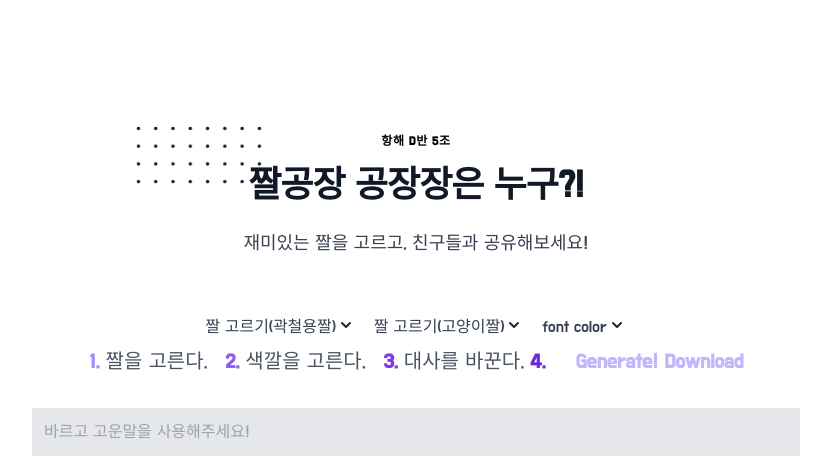
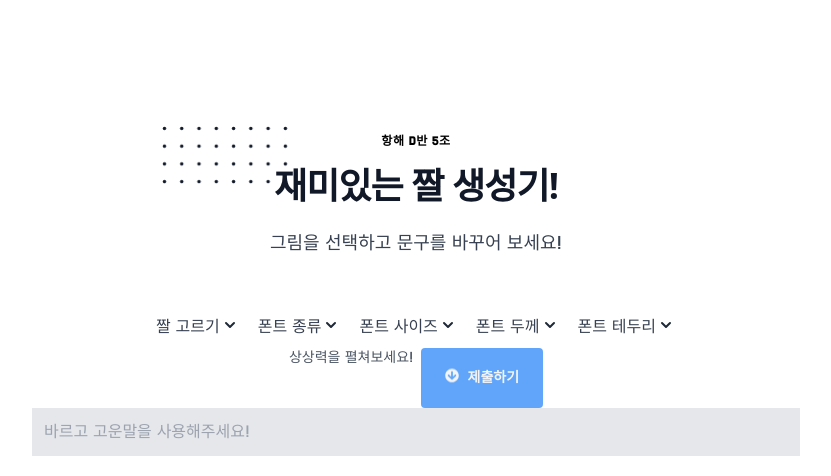
Before and after one commit to vivala0519/zzal_factory, a Flask app: page /making in a window 1280 px wide. Shown: the top 476 px of the page, without its empty margins (224-1055 px from the left). Run offline with Flask 2, Linux system fonts and the light colour scheme; some libraries are stand-ins or nearby versions.

Commit message:
making 이전 버전

```diff
--- a/templates/making.html
+++ b/templates/making.html
@@ -4,22 +4,16 @@
     <meta charset="utf-8">
     <meta http-equiv="X-UA-Compatible" content="IE=edge">
     <meta name="viewport" content="width=device-width, initial-scale=1">
-
     <meta property="og:title" content="we are penguins!">
     <meta property="og:image" content="https://user-images.githubusercontent.com/89088205/147902985-b7066e81-2280-4f3e-82f4-e37ad8ab19ef.jpg">
     <meta property="og:description" content="크리스마스에 어떤 장식을 할지 고민이시라구요? 여기로 들어오세요!">
     <meta property="og:image:width" content="1200">
     <meta property="og:image:height" content="630">
-
     <link rel="shortcut icon" href="../static/img/favi.png">
-
     <title>:: Untitled Christmas ::</title>
-
     <script src="https://ajax.googleapis.com/ajax/libs/jquery/3.5.1/jquery.min.js"></script>
     <link href="https://unpkg.com/tailwindcss@^2/dist/tailwind.min.css" rel="stylesheet">
     <script src="https://cdn.jsdelivr.net/gh/alpinejs/alpine@v2.x.x/dist/alpine.min.js" defer></script>
-
-
     <!-- js 파일들, 안쓰는걸 주석처리 -->
 
     <!-- <script src="../static/js/modal.js" defer></script> -->
@@ -27,15 +21,12 @@
     <script src="../static/js/generate.js"></script>
     <script src="../static/js/selectzzal.js"></script>
     <!-- css 파일들, 안쓰는걸 주석처리 -->
-
 <!--    <link rel="stylesheet" type="text/css" href="../static/css/Create.css"> -->
     <!-- <link rel="stylesheet" type="text/css" href="../static/css/loading.css"> -->
     <link rel="stylesheet" type="text/css" href="../static/css/main.css">
-
     <!-- 폰트랑 아이콘 -->
 
     <script src="https://use.fontawesome.com/releases/v5.2.0/js/all.js"></script>
-
     <link href="https://fonts.googleapis.com/css2?family=Inter:wght@400;500;600;700;800&display=swap"
           rel="stylesheet"/>
     <link rel="preconnect" href="https://fonts.googleapis.com">
@@ -43,14 +34,9 @@
     <link href="https://fonts.googleapis.com/css2?family=Do+Hyeon&display=swap" rel="stylesheet">
     <link href="https://cdnjs.cloudflare.com/ajax/libs/font-awesome/5.15.4/css/all.min.css"
           rel="stylesheet"/>
-
-
 </head>
-
 <body class="overflow-x-hidden">
-
 <main>
-
 <div class="flex flex-col items-center justify-center px-4 pt-16 mx-auto sm:max-w-xl md:max-w-full lg:pt-32 md:px-0">
   <div class="flex flex-col items-center max-w-2xl md:px-8">
     <div class="max-w-xl mb-10 md:mx-auto sm:text-center lg:max-w-2xl md:mb-12">
@@ -59,7 +45,7 @@
           항해 D반 5조
         </p>
       </div>
-      <h2 class="max-w-lg mb-6 text-3xl font-bold leading-none tracking-tight text-gray-900 sm:text-4xl md:mx-auto">
+      <h2 class="max-w-lg mb-6 font-sans text-3xl font-bold leading-none tracking-tight text-gray-900 sm:text-4xl md:mx-auto">
         <span class="relative inline-block">
           <svg viewBox="0 0 52 24" fill="currentColor" class="absolute top-0 left-0 z-0 hidden w-32 -mt-8 -ml-20 text-blue-gray-100 lg:w-32 lg:-ml-28 lg:-mt-10 sm:block">
             <defs>
@@ -69,12 +55,12 @@
             </defs>
             <rect fill="url(#192913ce-1f29-4abd-b545-0fbccfd2b0ec)" width="52" height="24"></rect>
           </svg>
-          <span class="relative">짤공장</span>
+          <span class="relative">재미있는</span>
         </span>
-       공장장은 누구?!
+       짤 생성기!
       </h2>
       <p class="text-base text-gray-700 md:text-lg">
-        재미있는 짤을 고르고, 친구들과 공유해보세요!
+        그림을 선택하고 문구를 바꾸어 보세요!
       </p>
     </div>
 <!--
@@ -84,16 +70,13 @@
             <!-- Dropdown toggle button -->
             <button id="zzalback" class="z-10 flex flex-row p-2 text-gray-700 bg-white border border-transparent rounded-md dark:text-white focus:border-blue-500 focus:ring-opacity-40 dark:focus:ring-opacity-40 focus:ring-blue-300 dark:focus:ring-blue-400 focus:ring dark:bg-gray-800 focus:outline-none"
 
-            @click="openMenu !== 2 ? openMenu = 2 : openMenu = null"> 짤 고르기(곽철용짤)
-
+            @click="openMenu !== 2 ? openMenu = 2 : openMenu = null"> 짤 고르기
                 <svg class="w-5 h-5 text-gray-800 dark:text-white" xmlns="http://www.w3.org/2000/svg" viewBox="0 0 20 20" fill="currentColor">
                     <path fill-rule="evenodd" d="M5.293 7.293a1 1 0 011.414 0L10 10.586l3.293-3.293a1 1 0 111.414 1.414l-4 4a1 1 0 01-1.414 0l-4-4a1 1 0 010-1.414z" clip-rule="evenodd" />
                 </svg>
             </button>
-
             <!-- Dropdown menu -->
             <div class="absolute right-0 z-20 w-48 py-2 mt-2 bg-white rounded-md shadow-xl dark:bg-gray-800" x-show="openMenu ==  2">
-
             <a href="#" class="block px-4 py-3 text-sm text-gray-600 capitalize transition-colors duration-200 transform dark:text-gray-300 hover:bg-gray-100 dark:hover:bg-gray-700 dark:hover:text-white" onclick="selectzzal(this)">묻고 더블로 가!</a>
             <a href="#" class="block px-4 py-3 text-sm text-gray-600 capitalize transition-colors duration-200 transform dark:text-gray-300 hover:bg-gray-100 dark:hover:bg-gray-700 dark:hover:text-white" onclick="selectzzal(this)">한 끗인데 5억을 태워?</a>
             <a href="#" class="block px-4 py-3 text-sm text-gray-600 capitalize transition-colors duration-200 transform dark:text-gray-300 hover:bg-gray-100 dark:hover:bg-gray-700 dark:hover:text-white" onclick="selectzzal(this)">피카츄 짤</a>
@@ -101,18 +84,15 @@
             <a href="#" class="block px-4 py-3 text-sm text-gray-600 capitalize transition-colors duration-200 transform dark:text-gray-300 hover:bg-gray-100 dark:hover:bg-gray-700 dark:hover:text-white" onclick="selectzzal(this)">댕댕이 짤</a>
             </div>
         </div>
-
         <div class="relative inline-block">
             <!-- Dropdown toggle button -->
             <button class="z-10 flex flex-row p-2 text-gray-700 bg-white border border-transparent rounded-md dark:text-white focus:border-blue-500 focus:ring-opacity-40 dark:focus:ring-opacity-40 focus:ring-blue-300 dark:focus:ring-blue-400 focus:ring dark:bg-gray-800 focus:outline-none"
 
-            @click="openMenu !== 3 ? openMenu = 3 : openMenu = null"> 짤 고르기(고양이짤)
-
+            @click="openMenu !== 3 ? openMenu = 3 : openMenu = null"> 폰트 종류
                 <svg class="w-5 h-5 text-gray-800 dark:text-white" xmlns="http://www.w3.org/2000/svg" viewBox="0 0 20 20" fill="currentColor">
                     <path fill-rule="evenodd" d="M5.293 7.293a1 1 0 011.414 0L10 10.586l3.293-3.293a1 1 0 111.414 1.414l-4 4a1 1 0 01-1.414 0l-4-4a1 1 0 010-1.414z" clip-rule="evenodd" />
                 </svg>
             </button>
-
             <!-- Dropdown menu -->
             <div class="absolute right-0 z-20 w-48 py-2 mt-2 bg-white rounded-md shadow-xl dark:bg-gray-800" x-show="openMenu ==  3">
             <a href="#" class="block px-4 py-3 text-sm text-gray-600 capitalize transition-colors duration-200 transform dark:text-gray-300 hover:bg-gray-100 dark:hover:bg-gray-700 dark:hover:text-white"> 무슨무슨 짤 </a>
@@ -122,62 +102,86 @@
             <a href="#" class="block px-4 py-3 text-sm text-gray-600 capitalize transition-colors duration-200 transform dark:text-gray-300 hover:bg-gray-100 dark:hover:bg-gray-700 dark:hover:text-white"> 댕댕이 짤 </a>
             </div>
         </div>
-
         <div class="relative inline-block">
             <!-- Dropdown toggle button -->
             <button class="z-10 flex flex-row p-2 text-gray-700 bg-white border border-transparent rounded-md dark:text-white focus:border-blue-500 focus:ring-opacity-40 dark:focus:ring-opacity-40 focus:ring-blue-300 dark:focus:ring-blue-400 focus:ring dark:bg-gray-800 focus:outline-none"
 
-            @click="openMenu !== 4 ? openMenu = 4 : openMenu = null"> font color
-
+            @click="openMenu !== 4 ? openMenu = 4 : openMenu = null"> 폰트 사이즈
                 <svg class="w-5 h-5 text-gray-800 dark:text-white" xmlns="http://www.w3.org/2000/svg" viewBox="0 0 20 20" fill="currentColor">
                     <path fill-rule="evenodd" d="M5.293 7.293a1 1 0 011.414 0L10 10.586l3.293-3.293a1 1 0 111.414 1.414l-4 4a1 1 0 01-1.414 0l-4-4a1 1 0 010-1.414z" clip-rule="evenodd" />
                 </svg>
             </button>
-
             <!-- Dropdown menu -->
             <div class="absolute right-0 z-20 w-48 py-2 mt-2 bg-white rounded-md shadow-xl dark:bg-gray-800" x-show="openMenu ==  4">
-            <a href="#" class="block px-4 py-3 text-sm text-gray-600 capitalize transition-colors duration-200 transform dark:text-gray-300 hover:bg-gray-100 dark:hover:bg-gray-700 dark:hover:text-white" onclick="colorSet('red');" > red </a>
-            <a href="#" class="block px-4 py-3 text-sm text-gray-600 capitalize transition-colors duration-200 transform dark:text-gray-300 hover:bg-gray-100 dark:hover:bg-gray-700 dark:hover:text-white" onclick="colorSet('blue');"> blue </a>
-            <a href="#" class="block px-4 py-3 text-sm text-gray-600 capitalize transition-colors duration-200 transform dark:text-gray-300 hover:bg-gray-100 dark:hover:bg-gray-700 dark:hover:text-white" onclick="colorSet('green');"> green </a>
-            <a href="#" class="block px-4 py-3 text-sm text-gray-600 capitalize transition-colors duration-200 transform dark:text-gray-300 hover:bg-gray-100 dark:hover:bg-gray-700 dark:hover:text-white" onclick="colorSet('yellow');"> yellow </a>
-            <a href="#" class="block px-4 py-3 text-sm text-gray-600 capitalize transition-colors duration-200 transform dark:text-gray-300 hover:bg-gray-100 dark:hover:bg-gray-700 dark:hover:text-white" onclick="colorSet('black');"> black </a>
+            <a href="#" class="block px-4 py-3 text-sm text-gray-600 capitalize transition-colors duration-200 transform dark:text-gray-300 hover:bg-gray-100 dark:hover:bg-gray-700 dark:hover:text-white"> 무슨무슨 짤 </a>
+            <a href="#" class="block px-4 py-3 text-sm text-gray-600 capitalize transition-colors duration-200 transform dark:text-gray-300 hover:bg-gray-100 dark:hover:bg-gray-700 dark:hover:text-white"> 고양이 짤 2 </a>
+            <a href="#" class="block px-4 py-3 text-sm text-gray-600 capitalize transition-colors duration-200 transform dark:text-gray-300 hover:bg-gray-100 dark:hover:bg-gray-700 dark:hover:text-white"> 피카츄 짤</a>
+            <a href="#" class="block px-4 py-3 text-sm text-gray-600 capitalize transition-colors duration-200 transform dark:text-gray-300 hover:bg-gray-100 dark:hover:bg-gray-700 dark:hover:text-white"> 개비스콘 짤 </a>
+            <a href="#" class="block px-4 py-3 text-sm text-gray-600 capitalize transition-colors duration-200 transform dark:text-gray-300 hover:bg-gray-100 dark:hover:bg-gray-700 dark:hover:text-white"> 댕댕이 짤 </a>
             </div>
         </div>
+        <div class="relative inline-block">
+            <!-- Dropdown toggle button -->
+            <button class="z-10 flex flex-row p-2 text-gray-700 bg-white border border-transparent rounded-md dark:text-white focus:border-blue-500 focus:ring-opacity-40 dark:focus:ring-opacity-40 focus:ring-blue-300 dark:focus:ring-blue-400 focus:ring dark:bg-gray-800 focus:outline-none"
 
+            @click="openMenu !== 5 ? openMenu = 5 : openMenu = null"> 폰트 두께
+                <svg class="w-5 h-5 text-gray-800 dark:text-white" xmlns="http://www.w3.org/2000/svg" viewBox="0 0 20 20" fill="currentColor">
+                    <path fill-rule="evenodd" d="M5.293 7.293a1 1 0 011.414 0L10 10.586l3.293-3.293a1 1 0 111.414 1.414l-4 4a1 1 0 01-1.414 0l-4-4a1 1 0 010-1.414z" clip-rule="evenodd" />
+                </svg>
+            </button>
+            <!-- Dropdown menu -->
+            <div class="absolute right-0 z-20 w-48 py-2 mt-2 bg-white rounded-md shadow-xl dark:bg-gray-800" x-show="openMenu ==  5">
+            <a href="#" class="block px-4 py-3 text-sm text-gray-600 capitalize transition-colors duration-200 transform dark:text-gray-300 hover:bg-gray-100 dark:hover:bg-gray-700 dark:hover:text-white"> 무슨무슨 짤 </a>
+            <a href="#" class="block px-4 py-3 text-sm text-gray-600 capitalize transition-colors duration-200 transform dark:text-gray-300 hover:bg-gray-100 dark:hover:bg-gray-700 dark:hover:text-white"> 고양이 짤 2 </a>
+            <a href="#" class="block px-4 py-3 text-sm text-gray-600 capitalize transition-colors duration-200 transform dark:text-gray-300 hover:bg-gray-100 dark:hover:bg-gray-700 dark:hover:text-white"> 피카츄 짤</a>
+            <a href="#" class="block px-4 py-3 text-sm text-gray-600 capitalize transition-colors duration-200 transform dark:text-gray-300 hover:bg-gray-100 dark:hover:bg-gray-700 dark:hover:text-white"> 개비스콘 짤 </a>
+            <a href="#" class="block px-4 py-3 text-sm text-gray-600 capitalize transition-colors duration-200 transform dark:text-gray-300 hover:bg-gray-100 dark:hover:bg-gray-700 dark:hover:text-white"> 댕댕이 짤 </a>
             </div>
         </div>
-<div class="flex flex-row mb-8">
-    <div class="text-xl text-gray-600 sm:text-md md:text-center grow ">
-    <div class="hidden md:contents">
-      <span class="text-xl text-purple-400 font-bold">1.</span> 짤을 고른다. <span class="text-xl text-purple-500 font-bold ml-3">2.</span> 색깔을 고른다. <span class="text-xl text-purple-600 font-bold ml-3">3.</span> 대사를 바꾼다. <span class="text-xl text-purple-700 font-bold mr-6">4.</span>
-      </div>
-                <a href="" onclick="generate()"class="bg-transparent rounded-lg font-bold text-purple-300 text-center transition duration-300 ease-in-out hover:text-purple-600">
-                Generate!
-            </a>
-            <a href="/download" class="bg-transparent rounded-lg font-bold text-purple-300 text-center transition duration-300 ease-in-out hover:text-purple-600"> Download</a>
-    </div>
+        <div class="relative inline-block">
+            <!-- Dropdown toggle button -->
+            <button class="z-10 flex flex-row p-2 text-gray-700 bg-white border border-transparent rounded-md dark:text-white focus:border-blue-500 focus:ring-opacity-40 dark:focus:ring-opacity-40 focus:ring-blue-300 dark:focus:ring-blue-400 focus:ring dark:bg-gray-800 focus:outline-none"
 
+            @click="openMenu !== 6 ? openMenu = 6 : openMenu = null"> 폰트 테두리
+                <svg class="w-5 h-5 text-gray-800 dark:text-white" xmlns="http://www.w3.org/2000/svg" viewBox="0 0 20 20" fill="currentColor">
+                    <path fill-rule="evenodd" d="M5.293 7.293a1 1 0 011.414 0L10 10.586l3.293-3.293a1 1 0 111.414 1.414l-4 4a1 1 0 01-1.414 0l-4-4a1 1 0 010-1.414z" clip-rule="evenodd" />
+                </svg>
+            </button>
+            <!-- Dropdown menu -->
+            <div class="absolute right-0 z-20 w-48 py-2 mt-2 bg-white rounded-md shadow-xl dark:bg-gray-800" x-show="openMenu ==  6">
+            <a href="#" class="block px-4 py-3 text-sm text-gray-600 capitalize transition-colors duration-200 transform dark:text-gray-300 hover:bg-gray-100 dark:hover:bg-gray-700 dark:hover:text-white"> 무슨무슨 짤 </a>
+            <a href="#" class="block px-4 py-3 text-sm text-gray-600 capitalize transition-colors duration-200 transform dark:text-gray-300 hover:bg-gray-100 dark:hover:bg-gray-700 dark:hover:text-white"> 고양이 짤 2 </a>
+            <a href="#" class="block px-4 py-3 text-sm text-gray-600 capitalize transition-colors duration-200 transform dark:text-gray-300 hover:bg-gray-100 dark:hover:bg-gray-700 dark:hover:text-white"> 피카츄 짤</a>
+            <a href="#" class="block px-4 py-3 text-sm text-gray-600 capitalize transition-colors duration-200 transform dark:text-gray-300 hover:bg-gray-100 dark:hover:bg-gray-700 dark:hover:text-white"> 개비스콘 짤 </a>
+            <a href="#" class="block px-4 py-3 text-sm text-gray-600 capitalize transition-colors duration-200 transform dark:text-gray-300 hover:bg-gray-100 dark:hover:bg-gray-700 dark:hover:text-white"> 댕댕이 짤 </a>
             </div>
         </div>
-
+      </div>
+    </div>
+<div class="flex flex-row">
+    <p class="max-w-md mb-10 text-xs text-gray-600 sm:text-sm md:text-center">
+      상상력을 펼쳐보세요!
+    </p>
+          <button class="flex items-center px-4 py-2 ml-2 font-bold uppercase bg-blue-400 rounded hover:bg-blue-300 xl:px-6 xl:py-3 flex-shrink-1" onclick="generate()">
+        <span class="text-sm text-gray-100 transition duration-200 ease-in-out transform hover:scale-110"><i class="mr-1 fa fa-arrow-circle-down animate-bounce" aria-hidden="true"></i> 제출하기</span>
+      </button>
+      </div>
+  </div>
 <div class="flex flex-col items-center">
-
-<input id="text-area" onchange='printName()' placeholder="바르고 고운말을 사용해주세요!" class="w-3/5 p-3 mb-10 text-gray-700 bg-gray-200 appearance-none focus:outline-none focus:bg-gray-300 focus:shadow-inner" />
-
-<span id='result' class="text-3xl text-blue-600 items-center justify-center mt-10 -mb-10 z-10 colors">대사를 확인해보세요!
+<input id="text-area" placeholder="바르고 고운말을 사용해주세요!" class="w-3/5 p-3 mb-10 text-gray-700 bg-gray-200 appearance-none focus:outline-none focus:bg-gray-300 focus:shadow-inner" rows="2"> </input>
+<div>
+<span class="absolute z-10 text-xl text-blue-600">여기에 유저가 쓴 글이 나타날거에여! index.html 밑에 있는 만드셨던 스크립트에 제가 추가한 코드를 참고하시면 실시간으로 값이 변하게 하실 수 있을거에여!
+자세한 위치는 나중에 이미지와 겹치도록 absolute 같은걸로 포지션을 조절할 수 있으니 걱정마시구 작업해주세여
 </span>
-<div class="mb-20">
-
     {% if True %}
   <img src="{{ url_for('static', filename=image_file) }}" class="relative w-full max-w-screen-sm rounded shadow-2xl md:w-auto lg:max-w-screen-md" alt="" />
      {% endif %}
  </div>
+ </div>
 
-
-</div>
+ <a href="/download">다운로드</a>
  </div>
      <!-- footer -->
  </main>
-
 </body>
 </html>
```
Lines whose indentation alone changed are shown as unchanged.
